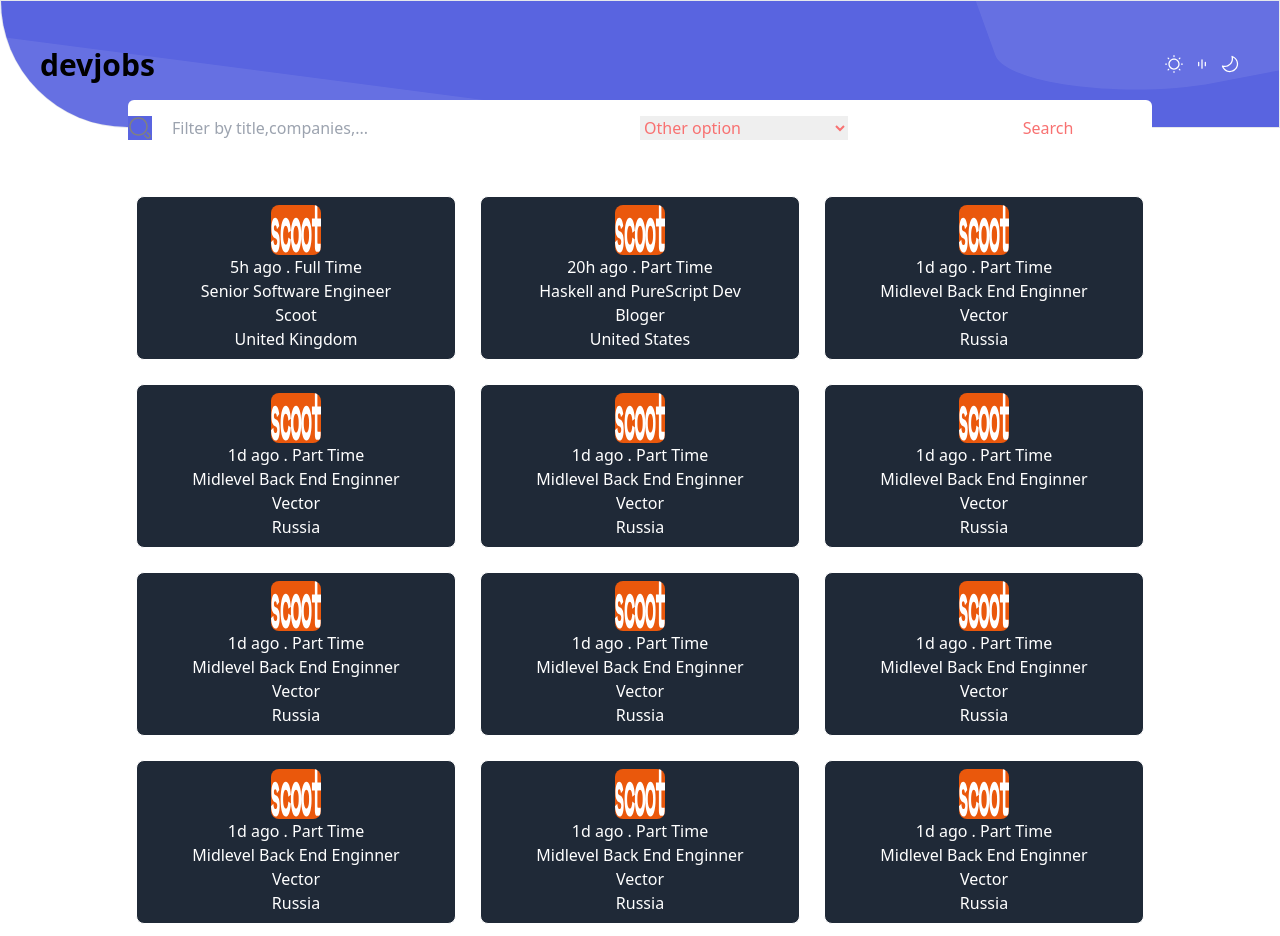
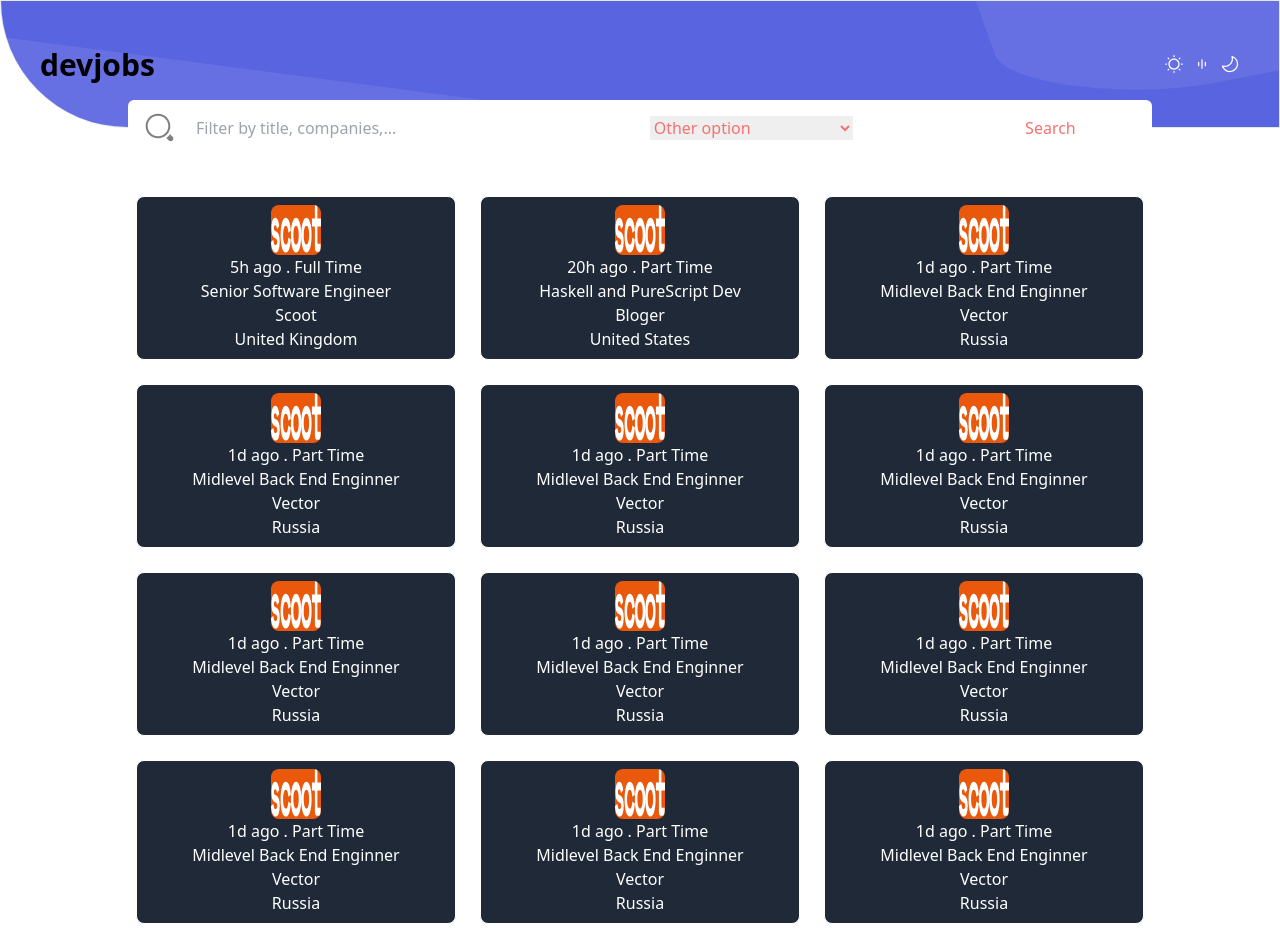
Before and after one commit to Code-Coterie-Team/dev-jobs, a React (Vite) app: page / in a window 1280 px wide. Built offline with nearby package versions, Linux system fonts and the light colour scheme.

Commit message:
check search

```diff
--- a/src/components/Search.jsx
+++ b/src/components/Search.jsx
@@ -1,14 +1,21 @@
 import React from "react";
 import search from "../assets/images/searchN.svg"; // اصلاح نام فایل و پسوند
+
 const Search = () => {
   return (
     <div className="flex justify-center -translate-y-1/2 flex-row">
-      <div className="bg-white text-red-400 flex justify-center items-center gap-24  flex-row  w-[80%] mx-[10%] h-14 rounded-md border-none	">
-        <div className="flex justify-between items-center basis-1/2">
-          <img src={search} alt="Menu" className="h-8 w-6" />
+      <div className="bg-white text-red-400 flex justify-center items-center gap-24 flex-row w-[80%] mx-[10%] h-14 rounded-md border-none">
+        <div className="flex justify-between items-center basis-1/2 m-2 p-2">
+          <img
+            src={search}
+            alt="Menu"
+            className="h-8 w-9 filter hue-rotate-190" /> {/* تغییر رنگ به آبی */}
 
-          <input type="text" placeholder="Filter by title,companies,..."
-            className="w-full h-[100%] rounded-md m-5 border-none outline-none"/>
+          <input
+            type="text"
+            placeholder="Filter by title, companies,..."
+            className="w-full h-[100%] rounded-md m-5 border-none outline-none"
+          />
         </div>
 
         <select className="basis-1/4">
```
Also changed, not shown: src/assets/images/searchN.svg.
